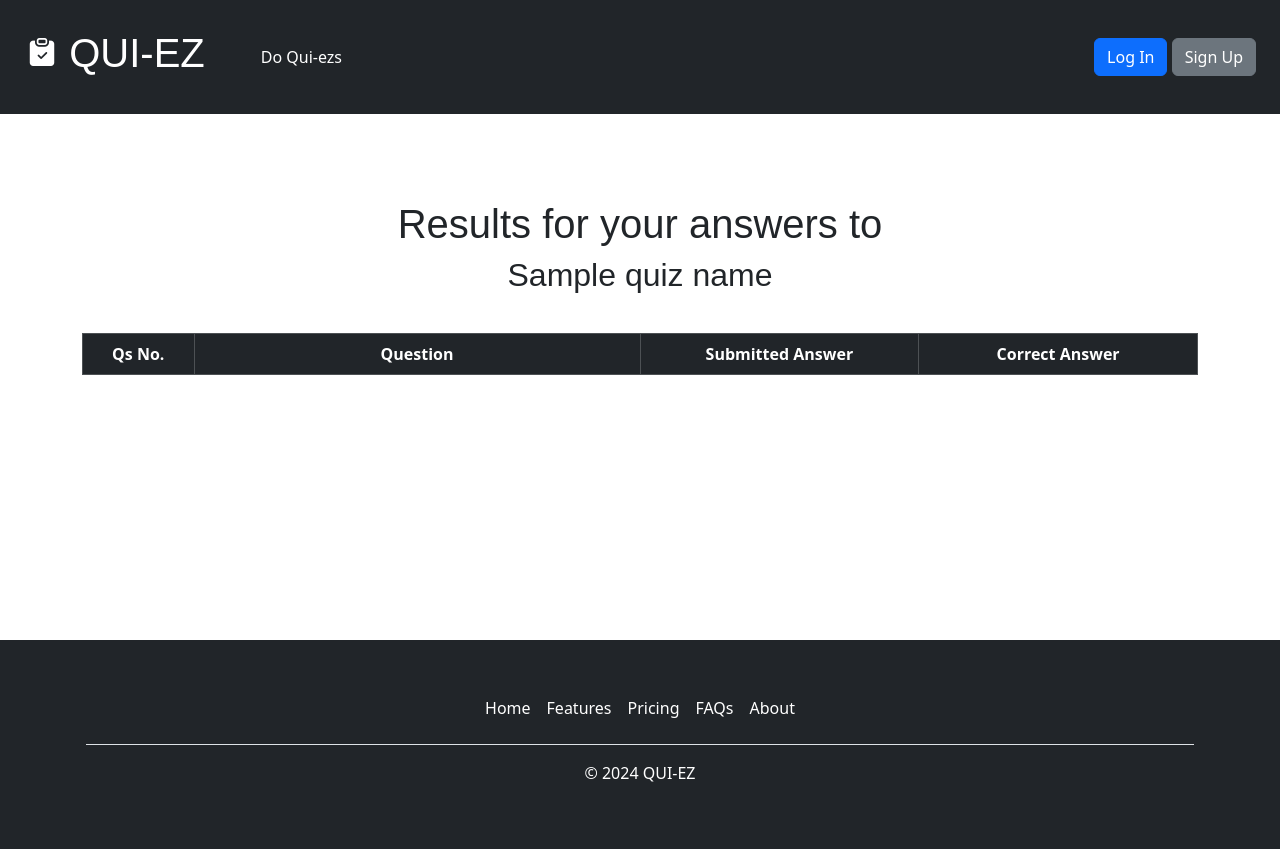
After one commit to Noitcani/CS50-Final-Project, a Flask app: template templates/display_results.html in a window 1280 px wide. The commit adds this page. Run offline with Flask 3, Linux system fonts and the light colour scheme; the template is opened without the code that fills it: most values are stand-ins (such as "Sample title", 1, 10 or a date in 2020); lists and menus that the app fills with data are empty; some web fonts are replaced.

Commit message:
#20241029.1 Submit Answers Request Done - App routing and processing of submitted answers done - Working on displaying of results

```diff
--- a/app.py
+++ b/app.py
@@ -239,5 +239,42 @@ def input_code():
     return render_template("input_code.html")
 
 
+@app.route("/submit_answers", methods=["GET", "POST"])
+def submit_answers():
+    form_dict = request.form.to_dict()
+
+    rows = cursor.execute("SELECT * FROM quizes WHERE quiz_code = ?;", [form_dict["quiz_code"]]).fetchall()
+    quiz_data = rows[0]
+    quiz_name = quiz_data["quiz_name"]
+    number_of_questions = quiz_data["number_of_questions"]
+    quiz_dict = quiz_data["quiz_dict"]
+    quiz_dict = eval(quiz_dict)
+    number_of_corrects = 0
+
+    ## Verify number of answers submitted
+    answers_submitted_count = 0
+    for key in form_dict.keys():
+        if key != "quiz_code":
+            answers_submitted_count += 1
+    if answers_submitted_count != number_of_questions:
+        return invalid_action("Invalid Quiz Submission", "Number of answers submitted did not match quiz length.")
+
+    ## Generate matched-answers list
+    matched_answers_list = []
+    for i in range(number_of_questions):
+        submitted_answer = form_dict["q" + str(i) + "ans"]
+        correct_answer = quiz_dict["q" + str(i)]["ans0"]
+        if submitted_answer == correct_answer:
+            answer_status = "Correct"
+            number_of_corrects += 1
+        else:
+            answer_status = "Wrong"
+
+        matched_answers_list.append([submitted_answer, correct_answer, answer_status])
+
+    ## Render results page
+    return render_template("display_results.html", quiz_name=quiz_name, matched_answers_list=matched_answers_list, number_of_corrects=number_of_corrects, number_of_questions=number_of_questions)
+
+
 if __name__ == "__main__":
     app.run(port=5000, debug=True)
--- /dev/null
+++ b/templates/display_results.html
@@ -0,0 +1,37 @@
+{% extends "layout.html" %}
+
+{% block title %}
+    Results
+{% endblock %}
+
+{% block head_scripts %}
+<script>
+</script>
+{% endblock %}
+
+{% block main %}
+<div class="container text-center" style="margin-bottom: 3%;">
+    <h1>Results for your answers to</h1>
+    <h2> {{ quiz_name }} </h2>
+</div>
+
+<div class="container">
+  <table class="table text-center table-bordered table-striped my-3">
+    <thead class="table-dark">
+      <tr>
+        <th scope="col" style="width: 10%;">Qs No.</th>
+        <th scope="col" style="width: 40%;">Question</th>
+        <th scope="col" style="width: 25%;">Submitted Answer</th>
+        <th scope="col" style="width: 25%;">Correct Answer</th>
+      </tr>
+    </thead>
+    <tbody>
+    </tbody>
+  </table>
+</div>
+
+
+{% endblock %}
+
+{% block footer_scripts %}
+{% endblock %}
--- a/templates/do.html
+++ b/templates/do.html
@@ -36,7 +36,7 @@
               var answer_value = quiz_dict[question_label][answer_shuffled[j]];
               var answer_div = $('<div class="my-1"></div>');
 
-              var answer_button = $('<input type="radio" class="mx-4">');
+              var answer_button = $('<input type="radio" class="mx-4" required>');
               answer_button.attr("name", question_label+'ans');
               answer_button.val(answer_value);
 
@@ -86,6 +86,7 @@
     <form action="/submit_answers" method="post">
       <div class="question-name container" style="margin-bottom: 5%;">
         <h2>Qui-ez Name: {{ quiz_name }}</h2>
+        <input type="text" name="quiz_code" value="{{ quiz_code_input }}" style="visibility: hidden;">
       </div>
 
       <hr>
```
Also changed, not shown: 3 other files.
